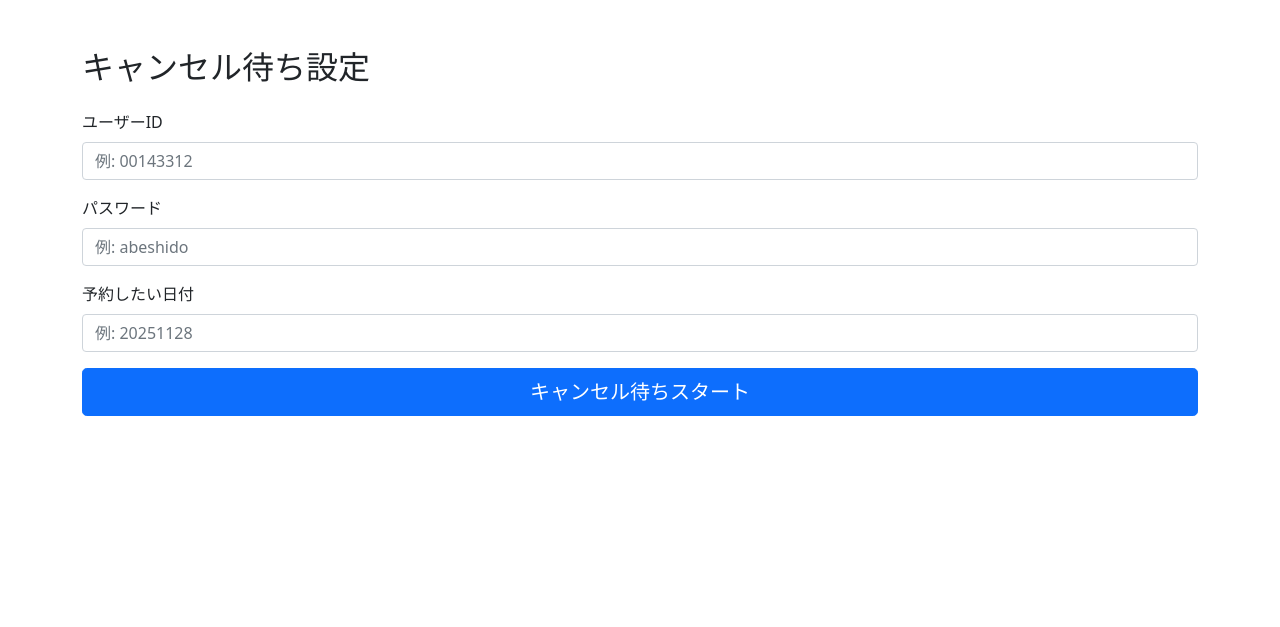
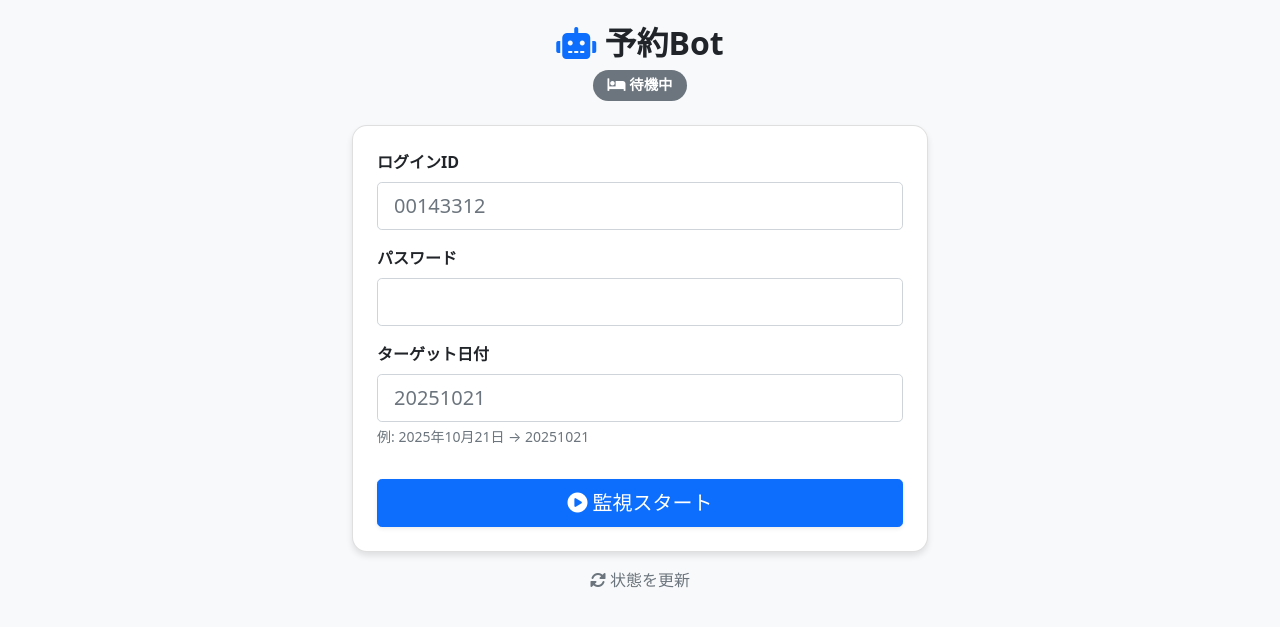
Before and after one commit to sasa00000/yoyaku-bot, a Flask app: page / in a window 1280 px wide. Shown: the top 627 px of the page. Run offline with Flask 3, Linux system fonts and the light colour scheme.

Commit message:
Update index.html

```diff
--- a/templates/index.html
+++ b/templates/index.html
@@ -3,32 +3,84 @@
 <head>
     <meta charset="UTF-8">
     <meta name="viewport" content="width=device-width, initial-scale=1.0">
-    <title>予約キャンセル待ちBot</title>
+    <title>予約Bot Ver.2</title>
     <link href="https://cdn.jsdelivr.net/npm/bootstrap@5.1.3/dist/css/bootstrap.min.css" rel="stylesheet">
+    <link rel="stylesheet" href="https://cdnjs.cloudflare.com/ajax/libs/font-awesome/6.0.0/css/all.min.css">
+    <style>
+        body { background-color: #f8f9fa; }
+        .card { border-radius: 15px; box-shadow: 0 4px 6px rgba(0,0,0,0.1); }
+        .status-badge { font-size: 0.9em; padding: 8px 15px; border-radius: 20px; }
+        .pulse { animation: pulse 2s infinite; }
+        @keyframes pulse {
+            0% { box-shadow: 0 0 0 0 rgba(40, 167, 69, 0.7); }
+            70% { box-shadow: 0 0 0 10px rgba(40, 167, 69, 0); }
+            100% { box-shadow: 0 0 0 0 rgba(40, 167, 69, 0); }
+        }
+    </style>
 </head>
 <body>
-    <div class="container mt-5">
-        <h2 class="mb-4">キャンセル待ち設定</h2>
+    <div class="container mt-4" style="max-width: 600px;">
 
+        <div class="text-center mb-4">
+            <h2 class="fw-bold"><i class="fas fa-robot text-primary"></i> 予約Bot</h2>
+
+            {% if is_running %}
+                <span class="badge bg-success status-badge pulse">
+                    <i class="fas fa-sync fa-spin"></i> 24時間 監視中...
+                </span>
+            {% else %}
+                <span class="badge bg-secondary status-badge">
+                    <i class="fas fa-bed"></i> 待機中
+                </span>
+            {% endif %}
+        </div>
+
+        <div class="card p-4 bg-white">
+
+            {% if is_running %}
+                <div class="text-center py-4">
+                    <h4 class="mb-3 text-success">現在、予約を監視しています</h4>
+                    <p class="text-muted mb-4">ブラウザを閉じても監視は続きます。<br>予約完了時にLINE通知が届きます。</p>
+
+                    <form action="/stop" method="post">
+                        <button type="submit" class="btn btn-danger btn-lg w-100 shadow-sm">
+                            <i class="fas fa-stop-circle"></i> 監視を停止する
+                        </button>
+                    </form>
+                    <p class="text-muted mt-2 small">※停止には数秒かかる場合があります</p>
+                </div>
+
+            {% else %}
                 <form action="/start" method="post">
-
                     <div class="mb-3">
-                <label class="form-label">ユーザーID</label>
-                <input type="text" class="form-control" name="login_id" placeholder="例: 00143312" required>
+                        <label class="form-label fw-bold">ログインID</label>
+                        <input type="text" class="form-control form-control-lg" name="login_id" placeholder="00143312" required>
                     </div>
 
                     <div class="mb-3">
-                <label class="form-label">パスワード</label>
-                <input type="password" class="form-control" name="password" placeholder="例: abeshido" required>
+                        <label class="form-label fw-bold">パスワード</label>
+                        <input type="password" class="form-control form-control-lg" name="password" required>
                     </div>
 
                     <div class="mb-3">
-                <label class="form-label">予約したい日付</label>
-                <input type="text" class="form-control" name="target_date" placeholder="例: 20251128" required>
+                        <label class="form-label fw-bold">ターゲット日付</label>
+                        <input type="text" class="form-control form-control-lg" name="target_date" placeholder="20251021" required>
+                        <div class="form-text">例: 2025年10月21日 → 20251021</div>
                     </div>
 
-            <button type="submit" class="btn btn-primary w-100 btn-lg">キャンセル待ちスタート</button>
+                    <button type="submit" class="btn btn-primary btn-lg w-100 mt-3 shadow-sm">
+                        <i class="fas fa-play-circle"></i> 監視スタート
+                    </button>
                 </form>
+            {% endif %}
+
+        </div>
+
+        <div class="text-center mt-3">
+            <a href="/" class="text-decoration-none text-muted">
+                <i class="fas fa-sync-alt"></i> 状態を更新
+            </a>
+        </div>
     </div>
 </body>
 </html>
```
Lines whose indentation alone changed are shown as unchanged.
